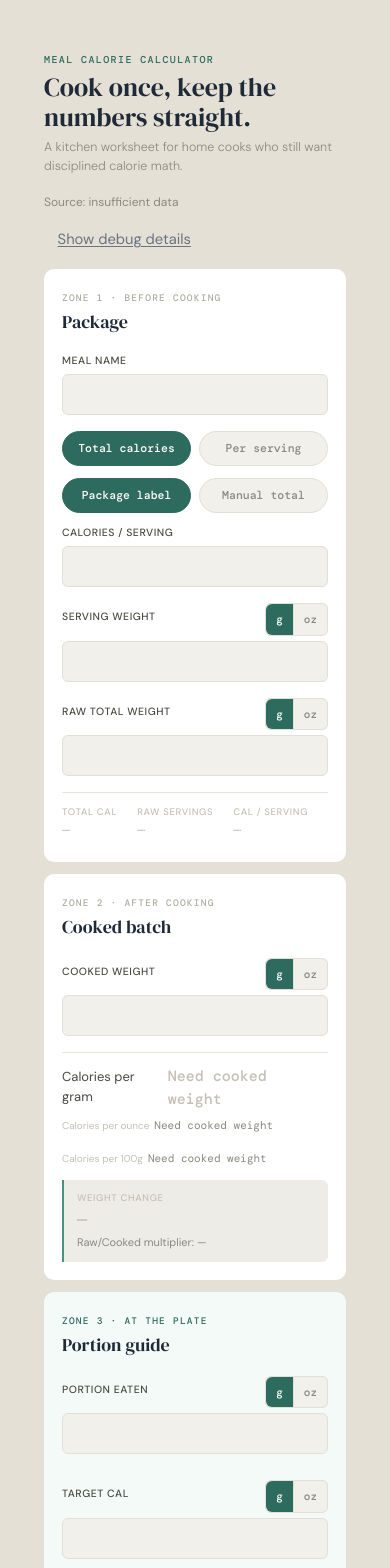
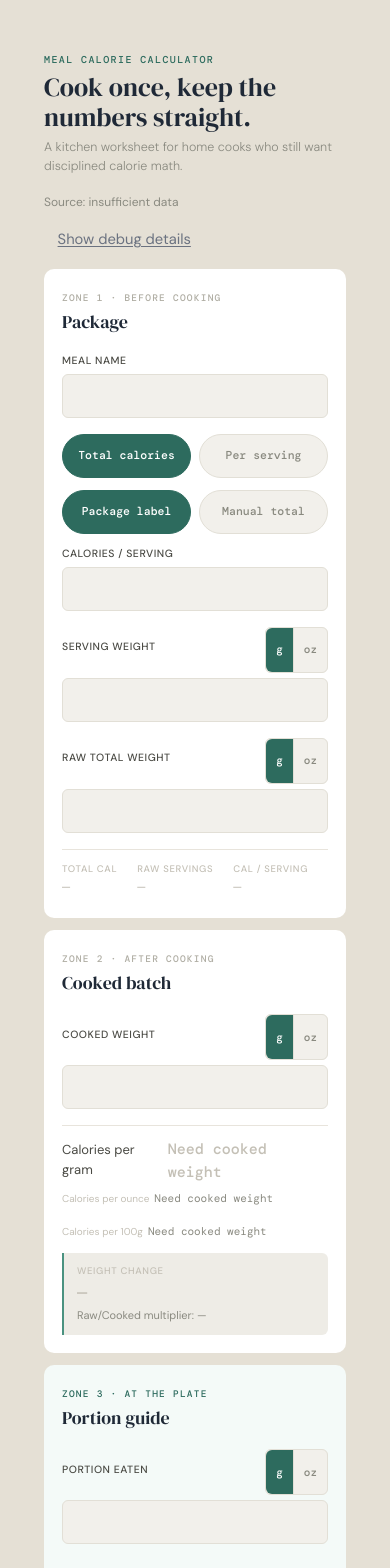
Before and after one commit to relomy/portion_pilot, a React (Vite) app: page / in a window 390 px wide. Shown: the top 1568 px of the page. Built offline with nearby package versions, Linux system fonts and the light colour scheme; a web font is replaced by a local one.

Commit message:
style: improve mobile input ergonomics baseline

```diff
--- a/src/components/zones/Zone1PackageSection.tsx
+++ b/src/components/zones/Zone1PackageSection.tsx
@@ -130,6 +130,7 @@ export function Zone1PackageSection({
               aria-label="Calories / serving"
               className="field__input"
               type="number"
+              inputMode="decimal"
               value={toInputValue(form.packageCaloriesPerServing)}
               onChange={(event) =>
                 onNumberChange(
@@ -157,6 +158,7 @@ export function Zone1PackageSection({
               aria-label="Serving weight"
               className="field__input"
               type="number"
+              inputMode="decimal"
               value={toInputValue(form.packageServingWeight)}
               onChange={(event) =>
                 onNumberChange(
@@ -184,6 +186,7 @@ export function Zone1PackageSection({
               aria-label="Raw total weight"
               className="field__input"
               type="number"
+              inputMode="decimal"
               value={toInputValue(form.rawTotalWeight)}
               onChange={(event) =>
                 onNumberChange(
@@ -206,6 +209,7 @@ export function Zone1PackageSection({
             aria-label="Total calories"
             className="field__input"
             type="number"
+            inputMode="decimal"
             value={toInputValue(form.manualTotalCalories)}
             onChange={(event) =>
               onNumberChange(
@@ -229,6 +233,7 @@ export function Zone1PackageSection({
                 aria-label="Calories per serving"
                 className="field__input"
                 type="number"
+                inputMode="decimal"
                 value={toInputValue(form.caloriesPerServing)}
                 onChange={(event) =>
                   onNumberChange(
@@ -248,6 +253,7 @@ export function Zone1PackageSection({
                 aria-label="Servings (optional)"
                 className="field__input"
                 type="number"
+                inputMode="decimal"
                 value={toInputValue(form.yourServings)}
                 onChange={(event) =>
                   onNumberChange(
--- a/src/components/zones/Zone2CookedSection.tsx
+++ b/src/components/zones/Zone2CookedSection.tsx
@@ -60,6 +60,7 @@ export function Zone2CookedSection({
           aria-label="Cooked weight"
           className="field__input"
           type="number"
+          inputMode="decimal"
           value={toInputValue(cookedInputValue)}
           onChange={(event) =>
             onCookedWeightChange(
--- a/src/components/zones/Zone3PortionSection.tsx
+++ b/src/components/zones/Zone3PortionSection.tsx
@@ -76,6 +76,7 @@ export function Zone3PortionSection({
                 aria-label="Portion eaten"
                 className="field__input"
                 type="number"
+                inputMode="decimal"
                 value={toInputValue(form.portionEaten)}
                 onChange={(event) =>
                   onNumberChange(
@@ -103,6 +104,7 @@ export function Zone3PortionSection({
                 aria-label="Target cal"
                 className="field__input"
                 type="number"
+                inputMode="decimal"
                 value={toInputValue(targetCalories)}
                 onChange={(event) =>
                   onTargetCaloriesChange(
--- a/src/index.css
+++ b/src/index.css
@@ -245,6 +245,10 @@ input:disabled {
 .mode-group__option {
   position: relative;
   flex: 1;
+  display: inline-flex;
+  align-items: center;
+  justify-content: center;
+  min-height: 44px;
   border: 1px solid var(--field-border);
   border-radius: 999px;
   background: var(--field-bg);
@@ -288,7 +292,7 @@ input:disabled {
   color: var(--ink);
   padding: 9px 11px;
   font-family: var(--font-mono);
-  font-size: 14px;
+  font-size: 16px;
 }
 
 .field__input:focus-visible {
@@ -339,7 +343,10 @@ input:disabled {
 }
 
 .unit-toggle__option span {
-  display: block;
+  display: inline-flex;
+  align-items: center;
+  justify-content: center;
+  min-height: 44px;
   background: transparent;
   color: var(--ink);
   font-family: var(--font-mono);
@@ -626,6 +633,7 @@ input:disabled {
 .action-row button {
   padding: 0.7rem 1.1rem;
   min-width: 8.5rem;
+  min-height: 44px;
 }
 
 .action-row button:first-child {
@@ -787,6 +795,7 @@ input:disabled {
 .meal-card__actions button {
   flex: 1;
   padding: 0.7rem 0.95rem;
+  min-height: 44px;
 }
 
 @media (max-width: 780px) {
```
Also changed, not shown: 1 other file (tests, documents, lock files or other folders).
